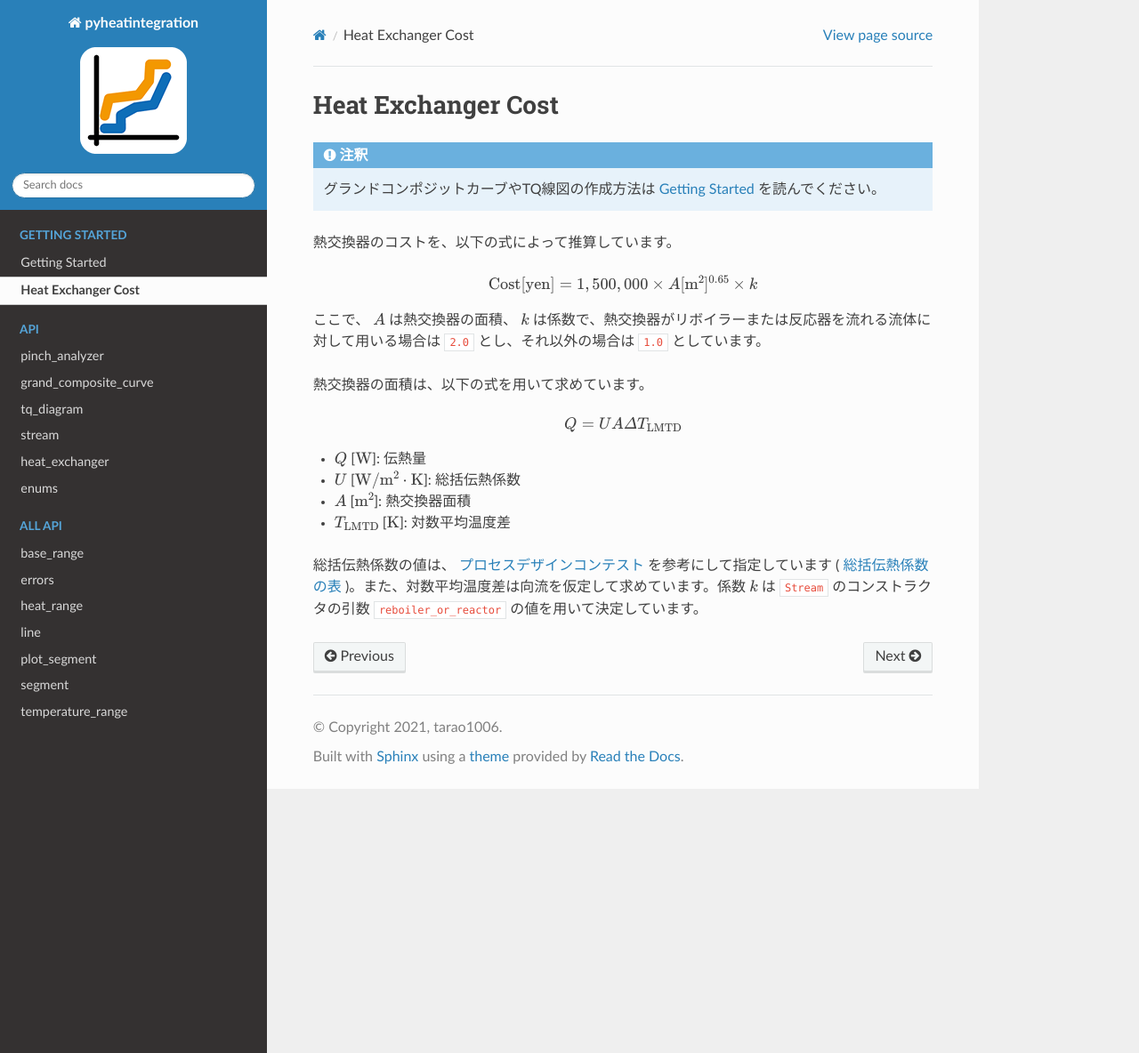
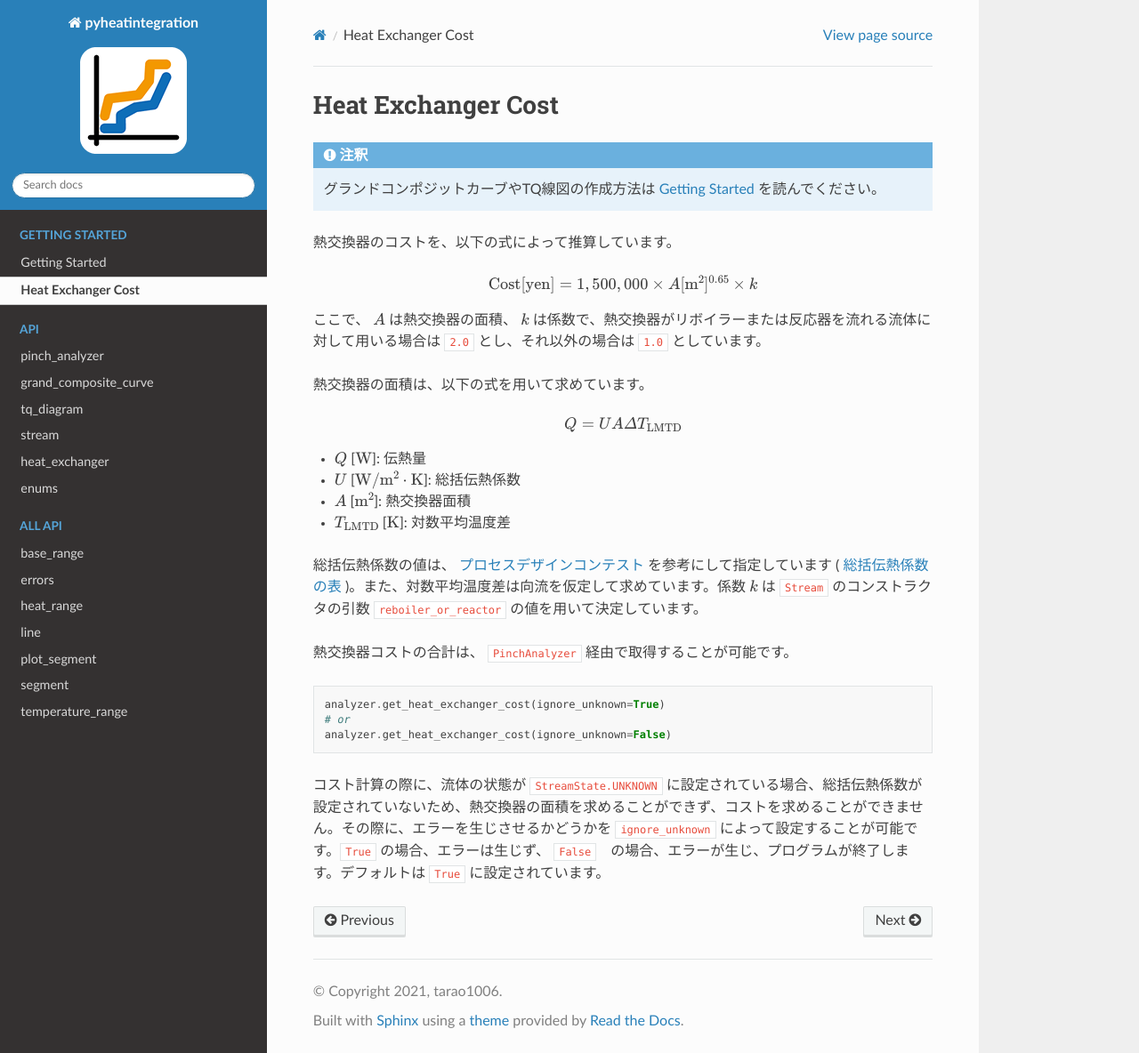
Before and after one commit to tarao1006/pyheatintegration, a Sphinx documentation site: the page built from docs/heat_exchanger_cost.rst, in a window 1280 px wide and 1184 px high. Shown: the whole window at 89% size. Built offline with Sphinx 7.4.7 and the Read the Docs theme 2.0.0, drawn with Linux system fonts in a browser that asks for light colours.

Commit message:
Update docs

```diff
--- a/docs/heat_exchanger_cost.rst
+++ b/docs/heat_exchanger_cost.rst
@@ -28,3 +28,17 @@ Heat Exchanger Cost
 を参考にして指定しています ( :ref:`総括伝熱係数の表 <overall_heat_transfer_coefficient>` )。\
 また、対数平均温度差は向流を仮定して求めています。係数 :math:`k` は ``Stream`` のコンストラ\
 クタの引数 ``reboiler_or_reactor`` の値を用いて決定しています。
+
+熱交換器コストの合計は、 ``PinchAnalyzer`` 経由で取得することが可能です。
+
+.. code-block:: python
+
+  analyzer.get_heat_exchanger_cost(ignore_unknown=True)
+  # or
+  analyzer.get_heat_exchanger_cost(ignore_unknown=False)
+
+コスト計算の際に、流体の状態が ``StreamState.UNKNOWN`` に設定されている場合、総括伝熱係数が\
+設定されていないため、熱交換器の面積を求めることができず、コストを求めることができません。その際\
+に、エラーを生じさせるかどうかを ``ignore_unknown`` によって設定することが可能です。\
+``True`` の場合、エラーは生じず、 ``False``　の場合、エラーが生じ、プログラムが終了します。\
+デフォルトは ``True`` に設定されています。
```
